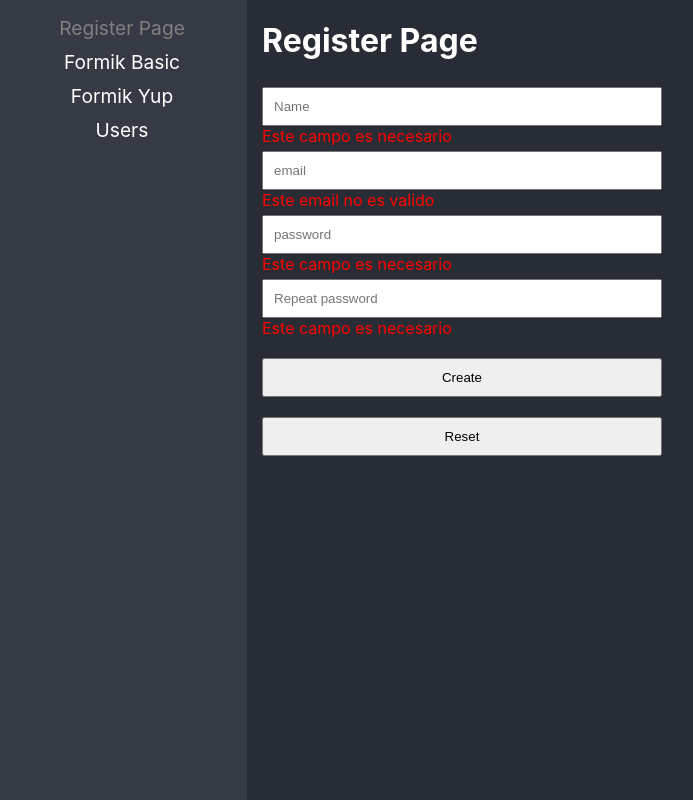
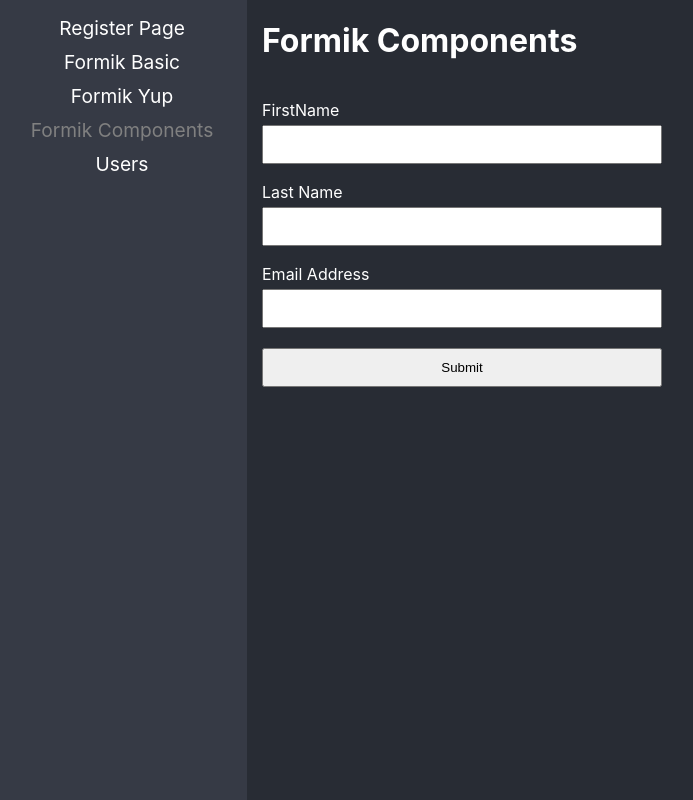
Before and after one commit to dpacoria21/react-pro, a React (Vite) app in the folder 04-pattern-compound-component/: page /formik-components in a window 1280 px wide. Before the commit this address led to /register. Shown: the whole page, without its empty margins (3-696 px from the left). Built offline with nearby package versions, Linux system fonts and the light colour scheme.

Commit message:
Se utilizo mas componentes de Formik, como Field y ErrorMessage para reducir codigo

```diff
--- /dev/null
+++ b/04-pattern-compound-component/src/03-forms/pages/FormikComponents.tsx
@@ -0,0 +1,69 @@
+import { useFormik, Formik, Form, Field, ErrorMessage } from 'formik';
+import * as Yup from 'yup';
+
+import '../styles/styles.css';
+
+interface FormValues {
+    firstName: string,
+    lastName: string,
+    email: string,
+}
+
+const formInit: FormValues = {
+    firstName: '',
+    lastName: '',
+    email: ''
+};
+
+export const FormikComponents = () => {
+
+    return (
+        <div>
+            <h1>Formik Components</h1>
+
+            <Formik
+                initialValues={formInit}
+                onSubmit={(values) => {
+                    console.log(values);
+                }}
+                validationSchema={
+                    Yup.object({
+                        firstName: Yup.string()
+                            .max(15, 'Debe de tener 15 caracteres o menos')
+                            .required('Requerido'),
+                        lastName: Yup.string()
+                            .max(15, 'Debe de tener 15 caracteres o menos')
+                            .required('Requerido'),
+                        email: Yup.string()
+                            .required('Requerido')
+                            .email('Debe ser un email valido'),
+                    })
+                }
+            >
+                {
+                    (formik) => (
+                        <Form>
+                            <label htmlFor="firstName">FirstName</label>
+                            <Field name='firstName' type='text'/>
+                            <ErrorMessage name='firstName' component={'span'}/>
+
+                            <label htmlFor="lastName">Last Name</label>
+                            <Field name='lastName' type='text'/>
+                            <ErrorMessage name='lastName' component={'span'}/>
+
+
+                            <label htmlFor="email">Email Address</label>
+                            <Field name='email' type='text'/>
+                            <ErrorMessage name='email' component={'span'}/>
+
+                            <button type="submit">Submit</button>
+                        </Form>
+                    )
+                }
+
+            </Formik>
+
+
+        </div>
+    );
+};
--- a/04-pattern-compound-component/src/routes/Navigation.tsx
+++ b/04-pattern-compound-component/src/routes/Navigation.tsx
@@ -2,6 +2,7 @@
 import { RegisterPage } from '../03-forms/pages/RegisterPage';
 import { FormikBasicPage } from '../03-forms/pages/FormikBasicPage';
 import { FormikYupPage } from '../03-forms/pages/FormikYupPage';
+import { FormikComponents } from '../03-forms/pages/FormikComponents';
 
 
 export const Navigation = () => {
@@ -21,6 +22,9 @@
                             <NavLink to={'/formik-yup'} className={({isActive}) => isActive?'nav-active':''} >Formik Yup</NavLink>
                         </li>
                         <li>
+                            <NavLink to={'/formik-components'} className={({isActive}) => isActive?'nav-active':''} >Formik Components</NavLink>
+                        </li>
+                        <li>
                             <NavLink to={'/users'} className={({isActive}) => isActive?'nav-active':''} >Users</NavLink>
                         </li>
                     </ul>
@@ -30,6 +34,7 @@
                     <Route path='register' element={<RegisterPage />}/>
                     <Route path='formik-basic' element={<FormikBasicPage />}/>
                     <Route path='formik-yup' element={<FormikYupPage />} />
+                    <Route path='formik-components' element={<FormikComponents />} />
                     <Route path='users' element={<h1>Users page</h1>}/>
                     <Route path='/*' element={<Navigate replace to={'register'} />}/>
                 </Routes>
```
